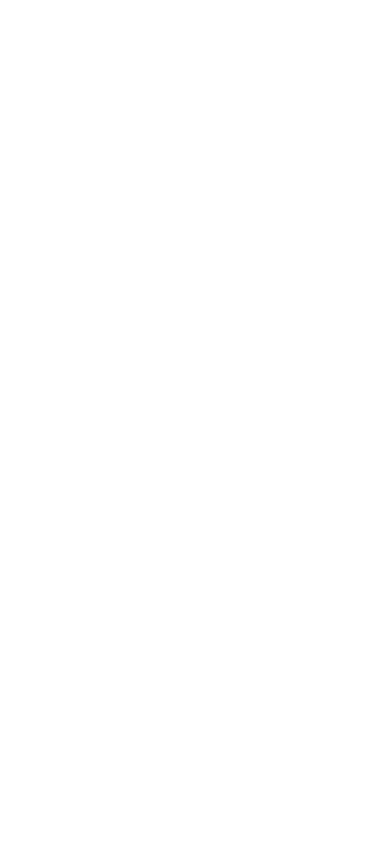
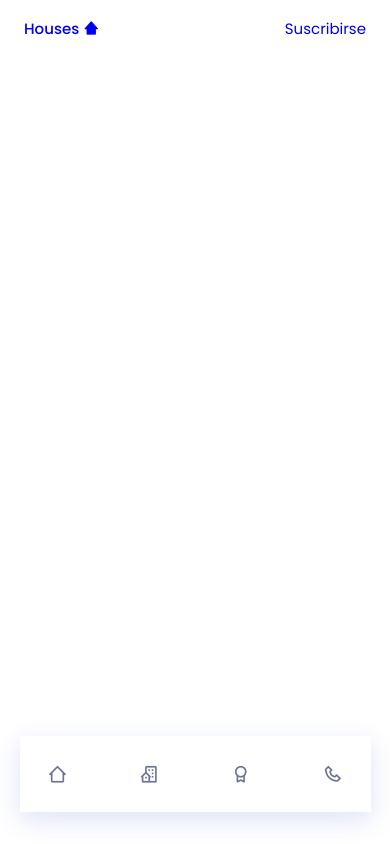
Before and after one commit to aagusvelazquez/sitio-web-responsivo, a plain HTML site: page index.html in a window 390 px wide. Drawn offline with nearby package versions, Linux system fonts and the light colour scheme.

Commit message:
Creé sección header en HTML y su CSS correpondiente. Preparé sección main en HTML.

```diff
--- a/assets/css/styles.css
+++ b/assets/css/styles.css
@@ -141,6 +141,76 @@ input, button {
 }
 
 /* HEADER y NAV */
+.header {
+    position: fixed;
+    top: 0;
+    left: 0;
+    width: 100%;
+    background-color: transparent;
+    z-index: var(--z-fixed);
+    transition: .4s;
+}
+
+.nav {
+    height: var(--header-height);
+    display: flex;
+    justify-content: space-between;
+    align-items: center;
+}
+
+.nav__logo {
+    /* color: #fff; */
+    display: inline-flex;
+    align-items: center;
+    column-gap: .25rem;
+    font-weight: var(--font-medium);
+    transition: .3s;
+}
+
+.nav__logo i {
+    font-size: 1rem;
+}
+
+.nav__logo:hover {
+    color: var(--first-color);
+}
+
+@media screen and (max-width: 1023px) {
+    .nav__menu {
+        position: fixed;
+        bottom: 2rem;
+        background-color: var(--container-color);
+        box-shadow: 0 8px 24px hsla(228, 66%, 45%, .15);
+        width: 90%;
+        left: 0;
+        right: 0;
+        margin: 0 auto;
+        padding: 1.25rem;
+        transition: .4s;
+    }
+
+    .nav__list {
+        display: flex;
+        justify-content: space-between;
+        align-items: center;
+    }
+
+    .nav__link {
+        color: var(--text-color);
+        display: flex;
+        padding: .5rem;
+        border-radius: 50%;
+    }
+
+    .nav__link i {
+        font-size: 1.25rem;
+    }
+
+    .nav__link span {
+        display: none;
+    }
+}
+
 /* Cambiar el background del header */
 
 /* Link activo */
--- a/index.html
+++ b/index.html
@@ -23,12 +23,67 @@
 <body>
     <!-- HEADER -->
     <header class="header" id="header">
+        <nav class="nav container">
+            <a href="#" class="nav__logo">
+                Houses <i class='bx bxs-home-alt-2'></i>
+            </a>
 
+            <div class="nav__menu">
+                <ul class="nav__list">
+                    <li class="nav__item">
+                        <a href="#home" class="nav__link">
+                            <i class='bx bx-home-alt-2'></i>
+                            <span>Inicio</span>
+                        </a>
+                    </li>
+                    <li class="nav__item">
+                        <a href="#popular" class="nav__link">
+                            <i class='bx bx-building-house'></i>
+                            <span>Residencias</span>
+                        </a>
+                    </li>
+                    <li class="nav__item">
+                        <a href="#value" class="nav__link">
+                            <i class='bx bx-award'></i>
+                            <span>Valor</span>
+                        </a>
+                    </li>
+                    <li class="nav__item">
+                        <a href="#contact" class="nav__link">
+                            <i class='bx bx-phone'></i>
+                            <span>Contacto</span>
+                        </a>
+                    </li>
+                </ul>
+            </div>
+
+            <a href="#" class="button nav__button">
+                Suscribirse
+            </a>
+        </nav>
     </header>
 
     <!-- MAIN -->
     <main class="main" id="main">
+        <!-- INICIO -->
+        <section class="home section" id="home">
 
+        </section>
+
+        <!-- LOGOS -->
+        <section class="logos section">
+
+        </section>
+
+        <!-- POPULAR -->
+        <section class="section" id="popular">
+
+        </section>
+
+        <!-- VALOR -->
+        <section class="value ection" id="value">
+
+        </section>
     </main>
 
     <!-- FOOTER -->
```
